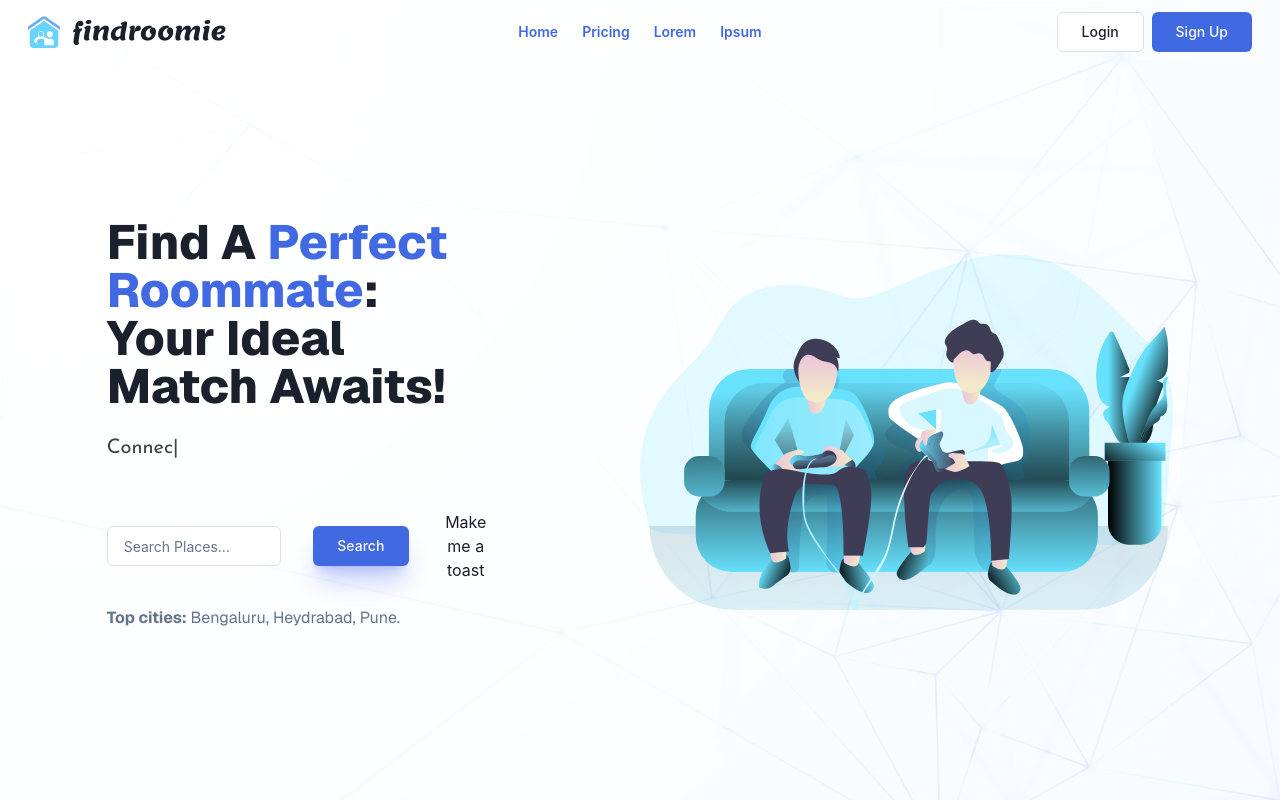
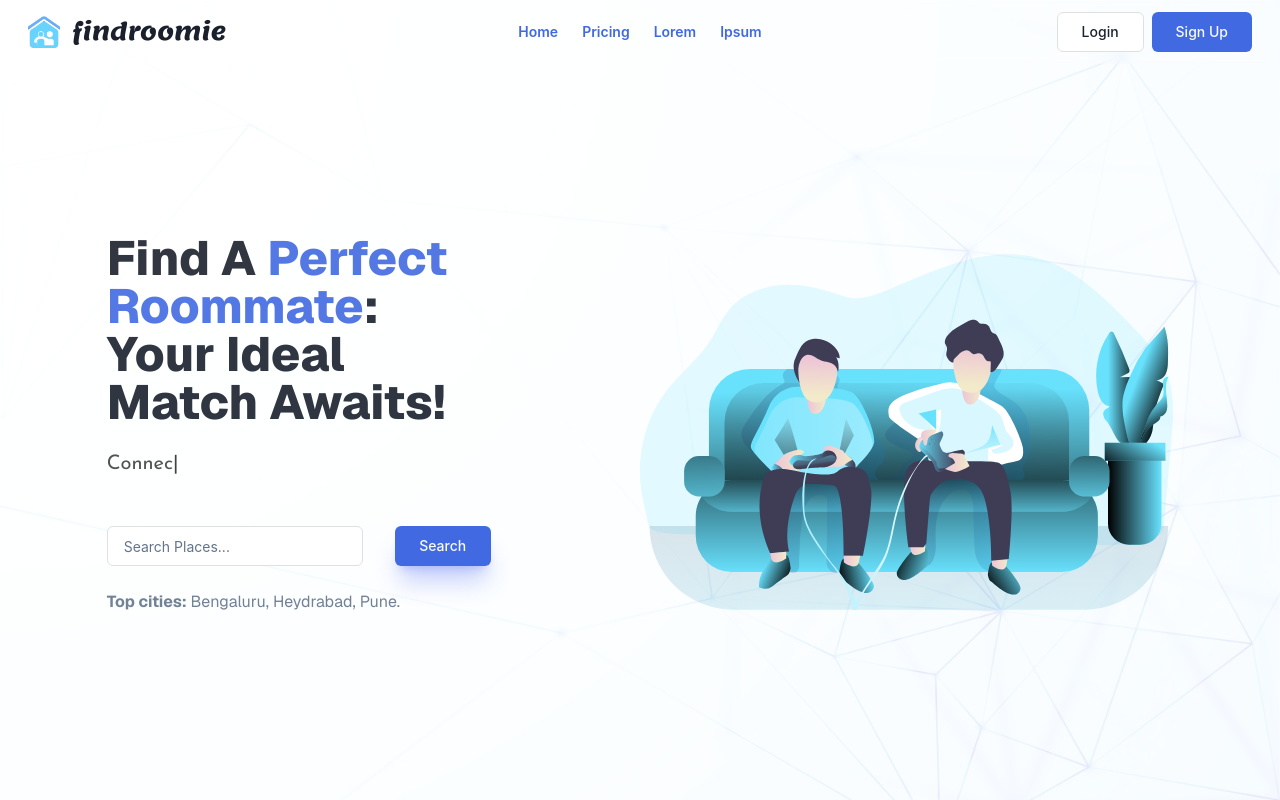
Before and after one commit to muhammedanaskhan/find-roomie, a Next.js app in the folder Frontend/: page / in a window 1280 px wide. Built offline with nearby package versions, Linux system fonts and the light colour scheme.

Commit message:
sending token in res body in bcknd, setting tokens in localStroage in frntnd

```diff
--- a/Frontend/src/components/Header/CollapseMenu.tsx
+++ b/Frontend/src/components/Header/CollapseMenu.tsx
@@ -71,6 +71,7 @@ const CollapseMenu: React.FunctionComponent<SidebarProps> = ({
           m="5"
           p="5"
           borderRadius="md"
+          zIndex={20}
           minH="xs"
           justifyContent="space-between"
           bg={useColorModeValue("white", "gray.700")}
@@ -94,9 +95,10 @@ const CollapseMenu: React.FunctionComponent<SidebarProps> = ({
                 index: React.Key | null | undefined
               ) => (
                 <Link
-                key={index}
-                className="text-center text-primaryBlue font-semibold"
+                  key={index}
+                  className="text-center text-primaryBlue font-semibold"
                   href={item.link}
+                  onClick={() => setOpen()}
                 >
                   {item.name}
                 </Link>
@@ -116,11 +118,13 @@ const CollapseMenu: React.FunctionComponent<SidebarProps> = ({
             {!user ? (
               <>
                 <div className="flex flex-col gap-2">
-                    <Button variant="outline" >Login</Button>
-                    <Link href='/register'>
-                      <Button className='bg-primaryBlue text w-full'>Sign Up</Button>
-                    </Link>
-                  </div>
+                  <Link href='/login' >
+                    <Button className="w-full" variant="outline" onClick={() => setOpen()}>Login</Button>
+                  </Link>
+                  <Link href='/register'>
+                    <Button className='bg-primaryBlue text w-full' onClick={() => setOpen()}>Sign Up</Button>
+                  </Link>
+                </div>
               </>
             ) : (
               <>
--- a/Frontend/src/components/HomePage/Hero.tsx
+++ b/Frontend/src/components/HomePage/Hero.tsx
@@ -19,7 +19,7 @@ function Hero() {
   return (
     <div className='w-10/12 lg:w-5/6 max-w-6xl gap-12 flex flex-row justify-between items-center h-96'>
       <div className='flex flex-col w-96 align-left justify-left text-left gap-8'>
-        <div className='flex flex-col gap-2 sm:gap-6 z-20'>
+        <div className='flex flex-col gap-2 sm:gap-6 '>
           <p className='text-4xl font-extrabold text-start sm:text-5xl'>Find A <span className='text-primaryBlue'>Perfect Roommate</span>: Your Ideal Match Awaits!</p>
           <TypeAnimation
             sequence={[
@@ -41,8 +41,6 @@ function Hero() {
           <div className="flex flex-col md:flex-row w-full gap-4  items-center space-x-2 relative">
             <Input type="text" placeholder="Search Places..."></Input>
             <Button className='w-full md:w-10 px-12 bg-primaryBlue shadow-xl shadow-blueSpreadedShadow' type="submit">Search</Button>
-            <button onClick={notify}>Make me a toast</button>
-            <Toaster />
 
 
           </div>
--- a/Frontend/src/pages/index.tsx
+++ b/Frontend/src/pages/index.tsx
@@ -12,7 +12,7 @@ export default function Home() {
     <div className='relative h-lvh flex'>
       <Image src='/bg.jpg' fill={true} alt='bg' className=' hidden lg:flex z-0 fixed opacity-10 overflow-visible'/>
       <section
-        className='flex flex-1 justify-center items-center mt-16 z-10'>
+        className='flex flex-1 justify-center items-center mt-16'>
         <Hero />
       </section>
     </div>
--- a/Frontend/src/queries/profileQueries.ts
+++ b/Frontend/src/queries/profileQueries.ts
@@ -8,10 +8,10 @@ import { userType } from '@/types/user'
 import axios from 'axios'
 
 interface UserData {
-  fullName: string;
-  userName: string;
-  email: string;
-  password: string;
+    fullName: string;
+    userName: string;
+    email: string;
+    password: string;
 }
 
 
@@ -21,8 +21,7 @@ interface LoginUserData {
     password: string;
 }
 
-
-
+axios.defaults.withCredentials = true;
 
 export const useRegisterUserMutation = () => {
     const queryClient = useQueryClient();
@@ -36,11 +35,16 @@ export const useRegisterUserMutation = () => {
 }
 
 export const useLoginUserQuery = () => {
+    const queryClient = useQueryClient();
     return useMutation({
         mutationKey: ['login-user'],
         mutationFn: async (userLoginData: LoginUserData) => {
             const response = await axios.post(`${process.env.NEXT_PUBLIC_BASE_URL}/users/login`, userLoginData)
             return response.data
+        },
+        onSuccess: (data) => {
+            localStorage.setItem('accessToken', data.data.accessToken);
+            localStorage.setItem('refreshToken', data.data.refreshToken);
         }
     })
 }
--- a/Frontend/src/styles/nprogress.css
+++ b/Frontend/src/styles/nprogress.css
@@ -22,7 +22,7 @@
     right: 0px;
     width: 100px;
     height: 100%;
-    box-shadow: 0 0 10px #41a6e1, 0 0 5px #8da4e8;
+    /* box-shadow: 0 0 10px #d2ff71, 0 0 5px #24fe69; */
     opacity: 1;
 
     -webkit-transform: rotate(3deg) translate(0px, -4px);
```
Also changed, not shown: 2 other files (tests, documents, lock files or other folders).
